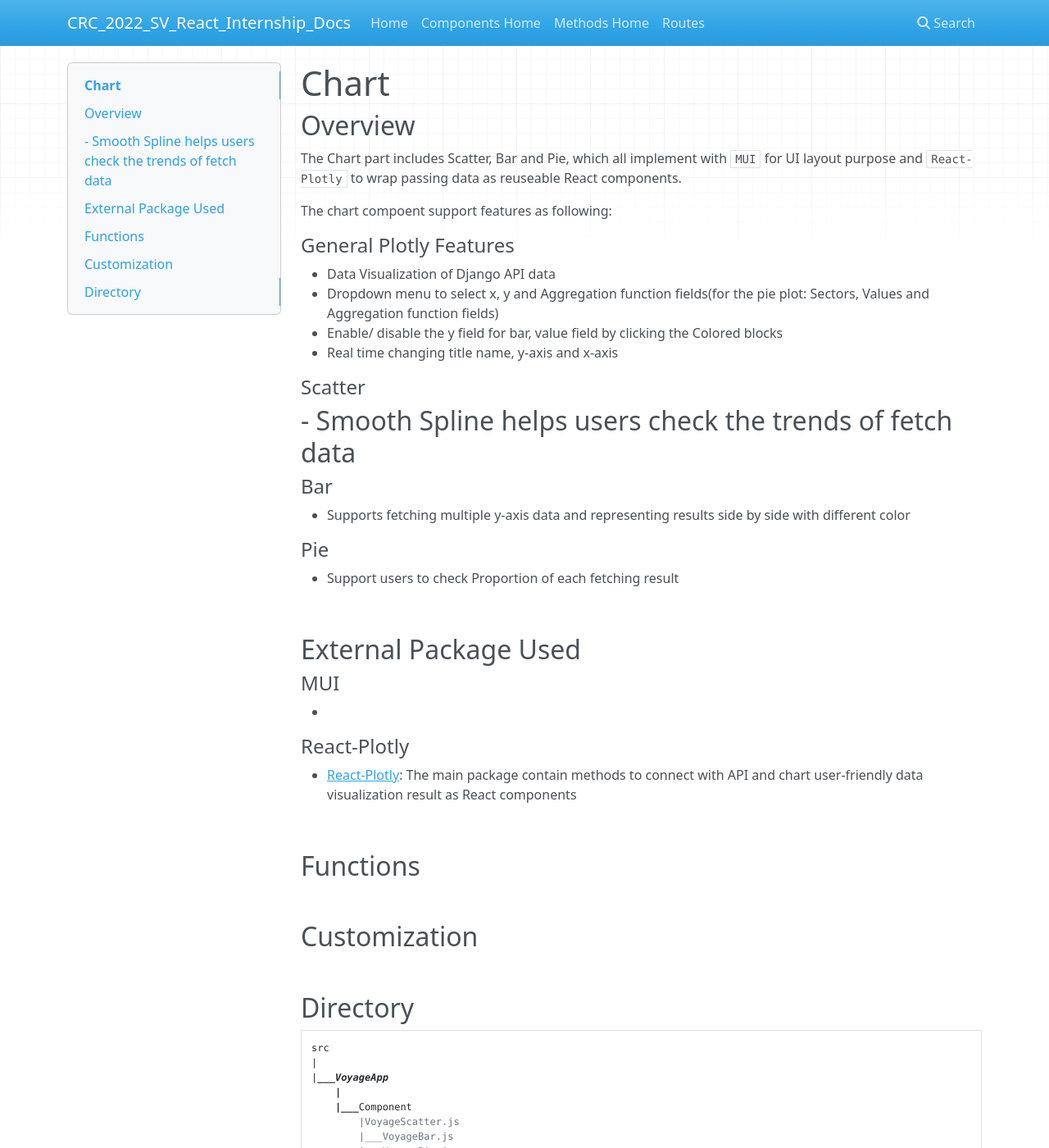
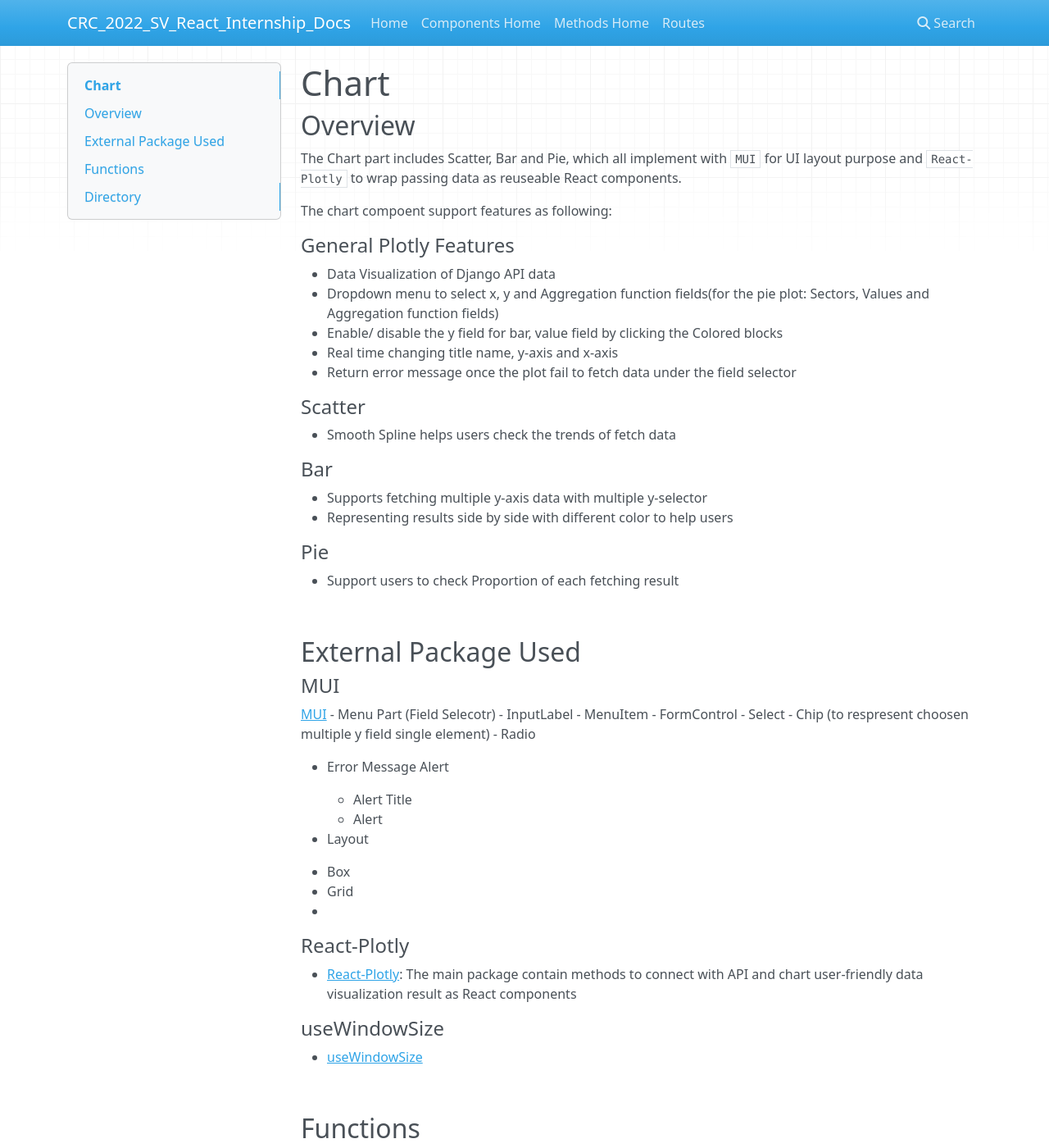
Before and after one commit to chenlize96/CRC_2022_SV_React_Internship_Docs, an MkDocs documentation site: the page built from docs/Components/Charts.md, in a window 1280 px wide and 1400 px high. Shown: the whole window at 82% size. Built offline with MkDocs 1.6.1, drawn with Linux system fonts in a browser that asks for light colours; nearby versions of some CDN libraries.

Commit message:
chart.md added MUI content

````diff
--- a/docs/Components/Charts.md
+++ b/docs/Components/Charts.md
@@ -10,13 +10,13 @@ The chart compoent support features as following:
 - Dropdown menu to select x, y and Aggregation function fields(for the pie plot: Sectors, Values and Aggregation function fields)
 - Enable/ disable the y field for bar, value field by clicking the Colored blocks
 - Real time changing title name, y-axis and x-axis
-
+- Return error message once the plot fail to fetch data under the field selector
 #### Scatter
 - Smooth Spline helps users check the trends of fetch data
--
 
 #### Bar
-- Supports fetching multiple y-axis data and representing results side by side with different color
+- Supports fetching multiple y-axis data with multiple y-selector
+- Representing results side by side with different color to help users
 
 
 #### Pie
@@ -26,14 +26,31 @@ The chart compoent support features as following:
 
 ## External Package Used
 #### MUI
--
+[MUI]()
+- Menu Part (Field Selecotr)
+    - InputLabel
+    - MenuItem
+    - FormControl
+    - Select
+    - Chip (to respresent choosen multiple y field single element)
+    - Radio
+
+- Error Message Alert
+    - Alert Title
+    - Alert
+
+- Layout
+  - Box
+  - Grid
+  -
 
 #### React-Plotly
 - [React-Plotly](https://plotly.com/javascript/react/): The main package contain methods to connect with API and chart user-friendly data visualization result as React components
 
 
 
-
+#### useWindowSize
+- [useWindowSize](https://github.com/jaredLunde/react-hook/tree/master/packages/window-size#readme)
 
 
 
@@ -44,23 +61,10 @@ The chart compoent support features as following:
 
 
 
-
-&nbsp;
-
-
-## Customization
-
-
-
-
 &nbsp;
 
 
 ## Directory
-
-
-
-
 ```
 src
 |
````
Also changed, not shown: docs/index.md (line endings or trailing spaces).
